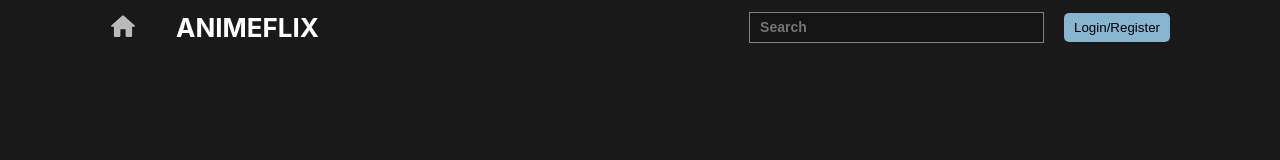
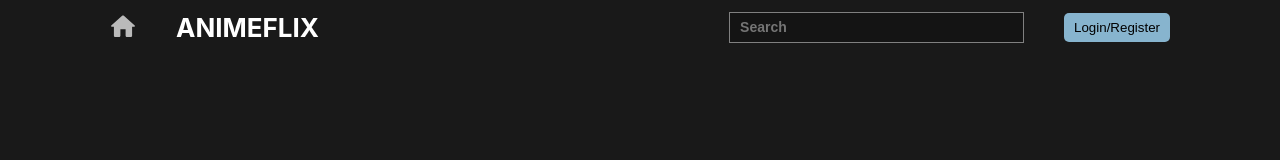
Before and after one commit to tekumalsaisaketh/Animeflix, a React (Create React App) app: page / in a window 1280 px wide. Shown: the top 160 px of the page. Built offline with nearby package versions, Linux system fonts and the light colour scheme; no server answers.

Commit message:
Added auth

```diff
--- a/src/styles/Header.scss
+++ b/src/styles/Header.scss
@@ -20,7 +20,8 @@
     height: 25px;
     line-height: 18px;
     margin-left: 40px;
-    margin-right: 20px;
+    position: relative;
+    right: 40px;
     padding: 2px;
     padding-left: 10px;
     padding-right: 5px;
@@ -31,6 +32,7 @@
 {
     font-weight: 700;
     font-size: 14px;
+
 
 
 }
@@ -73,7 +75,7 @@ button
     padding-bottom: 5px;
     box-sizing: border-box;
     top: 40px;
-    right: 130px;
+
     z-index: 20;
     list-style: none;
     width: 295px  ;
```
